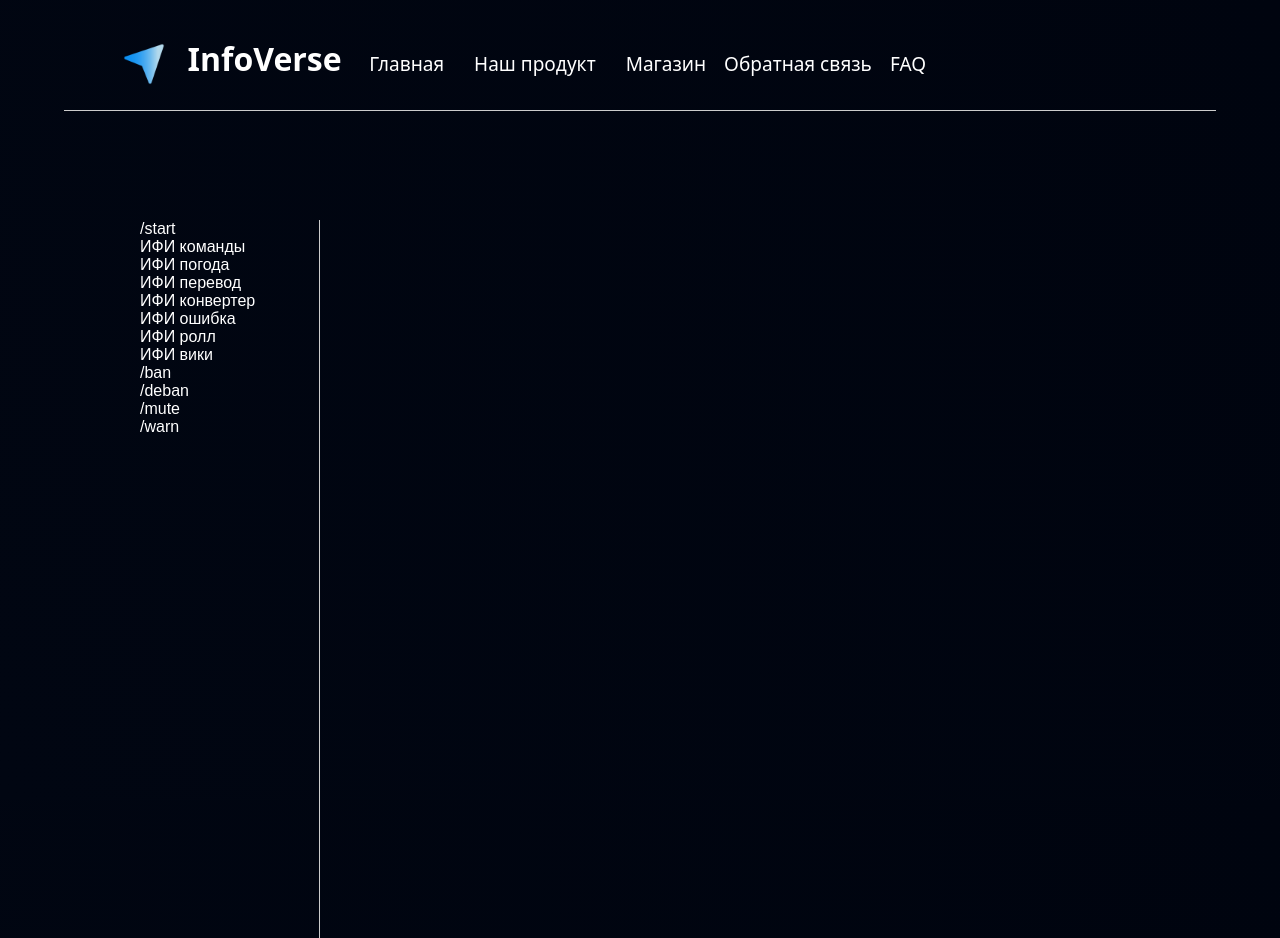
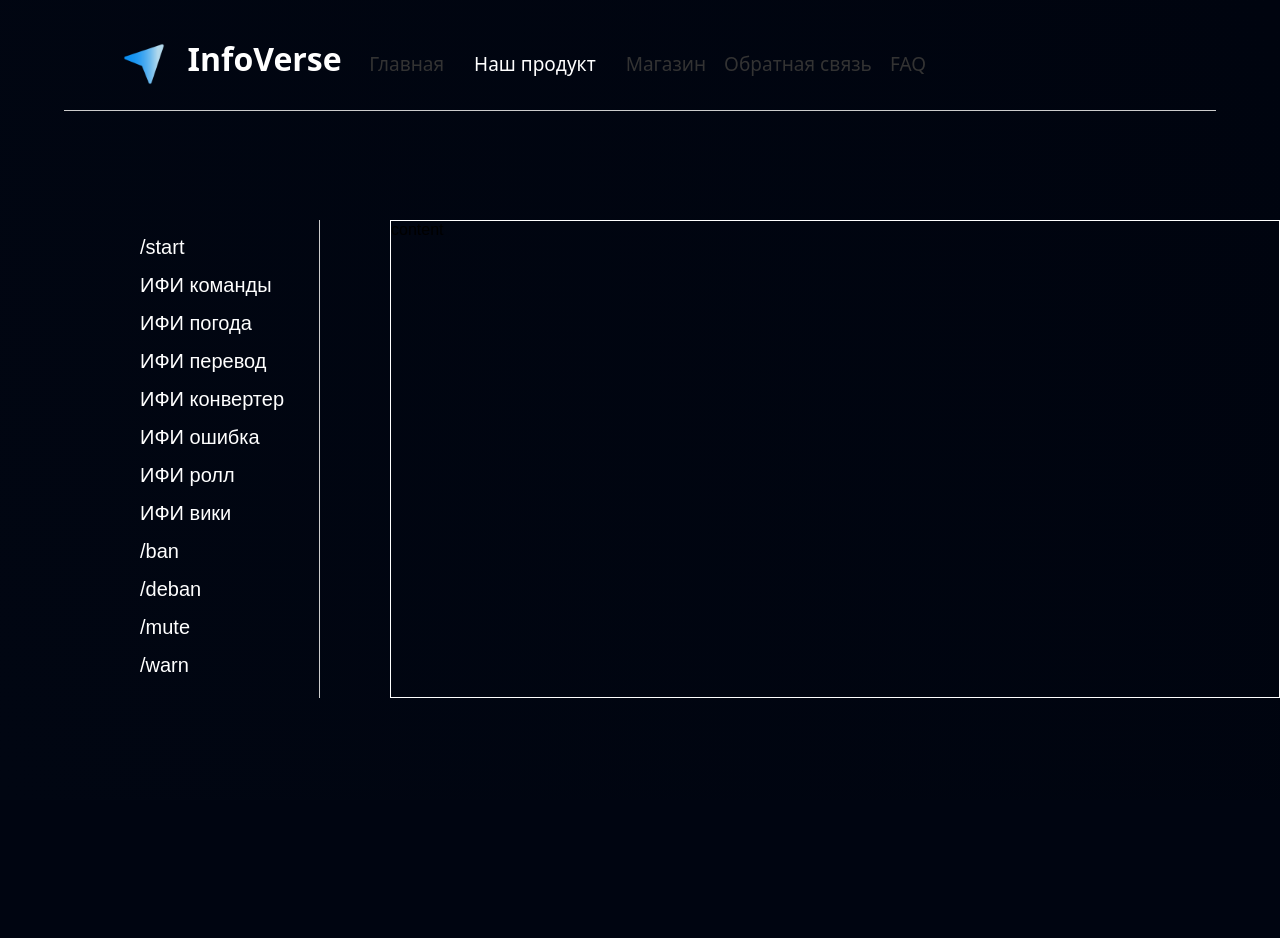
Before and after one commit to SeVaSe/InfoVerseSite, a Django app: page /commands/ in a window 1280 px wide. Shown: the top 938 px of the page. After the commit the page ends 698 px from the top, so only its background shows below. Run offline with Django 4.2, Linux system fonts and the light colour scheme.

Commit message:
TIC-002: добавил гриды для ссылок на статьи и основного контента.

```diff
--- a/infoversesite/ifisite/static/ifisite/css/style_m.css
+++ b/infoversesite/ifisite/static/ifisite/css/style_m.css
@@ -1,22 +1,40 @@
-/* Стили для body */
 body {
   font-family: Arial, sans-serif;
-  background-color: #f0f0f0;
   margin: 0;
   padding: 0;
 }
 
+
+/* гриды */
+.container {
+    display: grid;
+    grid-template-areas: 'sidebar content';
+    grid-template-columns: 250px 1fr;
+    margin-left: 140px;
+}
+
+.sidebar {
+    grid-area: sidebar;
+    align-self: start;
+}
+
+.content {
+    border: 1px solid white;
+    grid-area: content;
+}
+
+
+
+
 /* Стили для контейнера списка */
-.article-list-container {
-  margin-left: 140px;
-  position: relative; /* Добавляем позиционирование для псевдоэлемента */
+.sidebar {
+
+  position: relative;
   max-width: 180px;
-  max-height: = 400px
-  padding: 0 10px; /* Отступы для линий */
 }
 
 /* Добавляем линии с обеих сторон контейнера */
-.article-list-container::after {
+.sidebar::after {
   content: "";
   position: absolute;
   top: 0;
@@ -27,11 +45,9 @@ body {
 
 
 /* Линия справа */
-.article-list-container::after {
+.sidebar::after {
   right: 0;
-  height: 100vh; /* Растягиваем линию до конца страницы */
 }
-
 
 
 /* Стили для списка */
@@ -40,27 +56,21 @@ body {
   list-style: none;
 }
 
+/* Стили для элементов списка */
+.article-list li {
+  margin-bottom: 10px;
+  padding-bottom: 5px;
+}
+
 /* Стили для ссылок внутри списка */
 .article-list a {
   text-decoration: none;
   color: white;
-  transition: color 0.3s; /* Плавное изменение цвета при наведении */
+  font-size: 20px;
+  transition: color 0.3s;
 }
 
 /* Стили для ссылок при наведении */
 .article-list a:hover {
-  color: lightblue; /* Голубой цвет при наведении */
+  color: lightblue;
 }
-a:link {
-    text-decoration: none;
-    color: white;
-}
-
-a:visited {
-    text-decoration: none;
-    color: white;
-}
-
-a:hover {
-    color: lightblue;;
-}
--- a/infoversesite/ifisite/templates/ifisite/commands_page.html
+++ b/infoversesite/ifisite/templates/ifisite/commands_page.html
@@ -28,8 +28,8 @@
     Шапка сайта находится в <header> </>header> - вот именно это не трогай.
     Так же к шапке относится и линия, которую ты увидишь, эта линия рисуется тут - <div class="divider-all"></div>
     Все что перечислил, находится выше. Я задокументировал это и ввел в курс работы.-->
-
-    <div class="article-list-container">
+    <div class="container">
+        <div class="sidebar">
             <ul class="article-list">
                 <li><a href="#start_command">/start</a></li>
                 <li><a href="#heip_command">ИФИ команды</a></li>
@@ -45,5 +45,7 @@
                 <li><a href="#warn_command">/warn</a></li>
             </ul>
         </div>
+    <div class="content">content</div>
+    </div>
 </body>
 </html>
```
Lines whose indentation alone changed are shown as unchanged.
